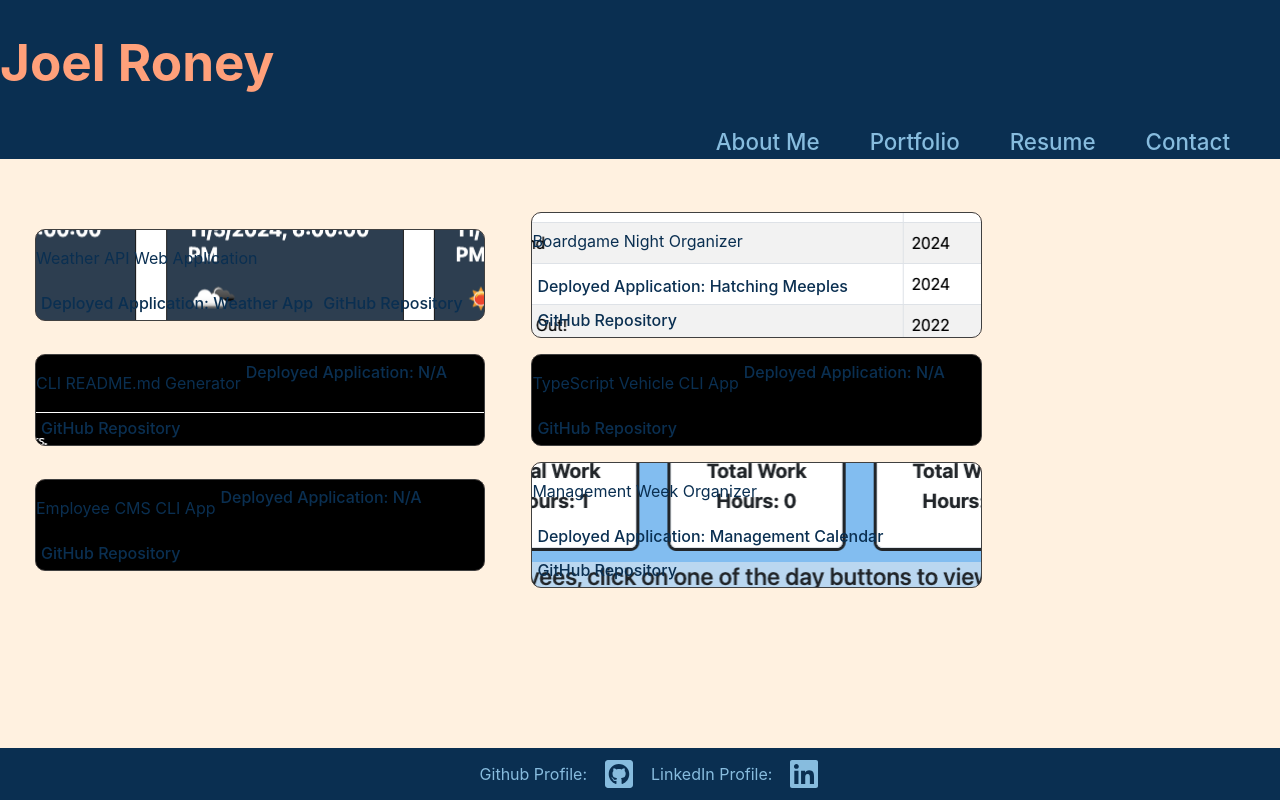
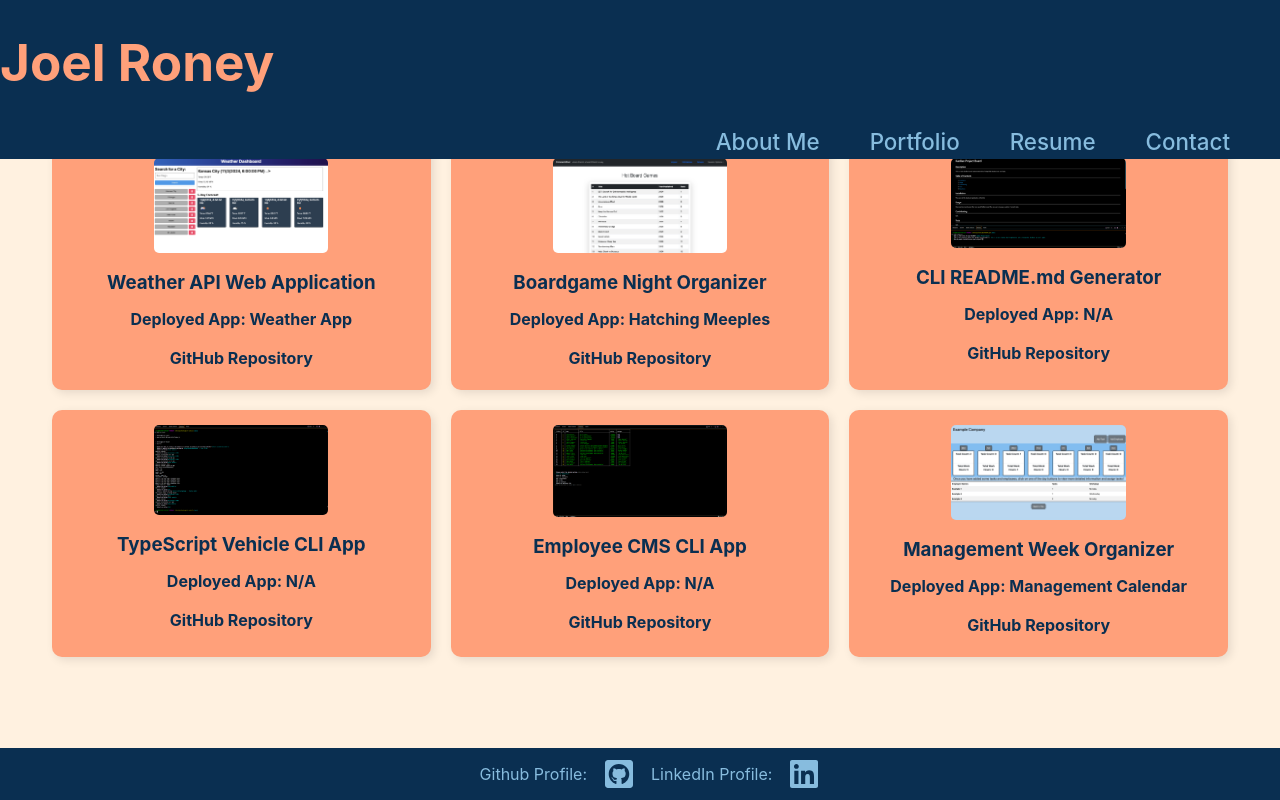
Before and after one commit to fluviangumbo/React-Portfolio, a React (Vite) app: page /Projects in a window 1280 px wide. Built offline with nearby package versions, Linux system fonts and the light colour scheme.

Commit message:
fixed project cards and have the portfolio looking a little better, submitting

```diff
--- a/src/components/Project.jsx
+++ b/src/components/Project.jsx
@@ -54,14 +54,22 @@ export default function Project() {
     ];
 
     return (
-        <div className="row">
-            {
-                projects.map((project, i) => (
-                    <div key={i} className="col col-md-6">
-                        <ProjectCard className="projects" image={project.image} imageAlt={project.imageAlt} title={project.title} deployed={project.deployed} repository={project.repository} link={project.link} key={i} />
-                    </div>
-                ))
-            }
+        <div className="project-container">
+            {projects.map((project, i) => (
+                <ProjectCard key={i} {...project} />
+            ))}
         </div>
     );
+
+    // return (
+    //     <div className="row">
+    //         {
+    //             projects.map((project, i) => (
+    //                 <div key={i} className="col col-md-6">
+    //                     <ProjectCard className="projects" image={project.image} imageAlt={project.imageAlt} title={project.title} deployed={project.deployed} repository={project.repository} link={project.link} key={i} />
+    //                 </div>
+    //             ))
+    //         }
+    //     </div>
+    // );
 }
--- a/src/components/ProjectCard.jsx
+++ b/src/components/ProjectCard.jsx
@@ -1,16 +1,32 @@
 export default function ProjectCard(props) {
     return (
-        <div className="project-card" style={{
-            backgroundImage: props.image ? `url(${props.image})` : "none",
-            borderRadius: "10px",
-            border: "1px solid var(--charcoal)",
-            margin: "3px",
-            backgroundPosition: "center",
-            backgroundSize: "fill"
-        }}>
-            <p>{props.title}</p>
-            <a href={props.deployed}>Deployed Application: {props.link}</a>
-            <a href={props.repository}>GitHub Repository</a>
+        <div className="project-card">
+            <img src={props.image} alt={props.imageAlt} className="project-image" />
+            <div className="project-content">
+                <h3>{props.title}</h3>
+                <a href={props.deployed} target="_blank" rel="noopener noreferrer">Deployed App: {props.link}</a>
+                <a href={props.repository} target="_blank" rel="noopener noreferrer">GitHub Repository</a>
+            </div>
         </div>
-    )
-};
+    );
+}
+
+
+
+
+// export default function ProjectCard(props) {
+//     return (
+//         <div className="project-card" style={{
+//             backgroundImage: props.image ? `url(${props.image})` : "none",
+//             borderRadius: "10px",
+//             border: "1px solid var(--charcoal)",
+//             margin: "3px",
+//             backgroundPosition: "center",
+//             backgroundSize: "fill"
+//         }}>
+//             <p>{props.title}</p>
+//             <a href={props.deployed}>Deployed Application: {props.link}</a>
+//             <a href={props.repository}>GitHub Repository</a>
+//         </div>
+//     )
+// };
--- a/src/index.css
+++ b/src/index.css
@@ -103,7 +103,7 @@ header div a {
   padding-right: 50px;
 }
 
-.project-card {
+/* .project-card {
   text-align: left;
   color: var(--navy)
 }
@@ -115,7 +115,7 @@ header div a {
   padding: 5px;
   flex-wrap: wrap;
   justify-content: left;
-}
+} */
 
 img {
   height: auto;
@@ -142,7 +142,58 @@ button:focus-visible {
   outline: 4px auto -webkit-focus-ring-color;
 }
 
-.projects {
+/* NEW */
+.project-container {
+  display: grid;
+  grid-template-columns: repeat(auto-fit, minmax(320px, 1fr));
+  gap: 20px;
+  padding: 20px;
+}
+
+.project-card {
+  background-color: var(--soft-orange);
+  border-radius: 10px;
+  padding: 15px;
+  text-align: center;
+  box-shadow: 3px 3px 10px rgba(0, 0, 0, 0.1);
+  transition: transform 0.2s ease-in-out;
+}
+
+.project-card:hover {
+  transform: scale(1.03);
+}
+
+.project-image {
+  width: 100%;
+  height: auto;
+  border-radius: 5px;
+  margin-bottom: 10px;
+}
+
+.project-content {
+  display: flex;
+  flex-direction: column;
+  gap: 5px;
+}
+
+.project-content h3 {
+  color: var(--navy);
+  margin: 0;
+}
+
+.project-content a {
+  color: var(--navy);
+  font-weight: bold;
+  text-decoration: none;
+  padding: 5px;
+}
+
+.project-content a:hover {
+  color: var(--light-blue);
+}
+/* NEW */
+
+/* .projects {
   display: flex;
   flex-wrap: wrap;
   color: var(--soft-orange);
@@ -155,9 +206,9 @@ button:focus-visible {
   border: 1px solid var(--charcoal);
   margin: 3px;
   background-color: var(--soft-orange)
-}
+} */
 
-.row {
+/* .row {
   display: grid;
   grid-template-columns: 50% 50%;
   grid-template-rows: repeat(3, .25fr);
@@ -165,15 +216,15 @@ button:focus-visible {
   width: 80%;
   margin-right: -15px;
   margin-left: -15px;
-}
+} */
 
-.col {
+/* .col {
   display: flex;
   justify-content: center;
   align-items: center;
   padding-right: 15px;
   padding-left: 15px;
-}
+} */
 
 .resume-link {
   text-align: center;
@@ -245,11 +296,11 @@ button:focus-visible {
     flex-direction: column;
   }
 
-  .col-md-6 {
+  /* .col-md-6 {
     flex: 1 1 calc(50% - 10px);
     max-width: 50%;
     width: 900px;
-  }
+  } */
 
   .resume-link {
     margin-top: 160px;
```
